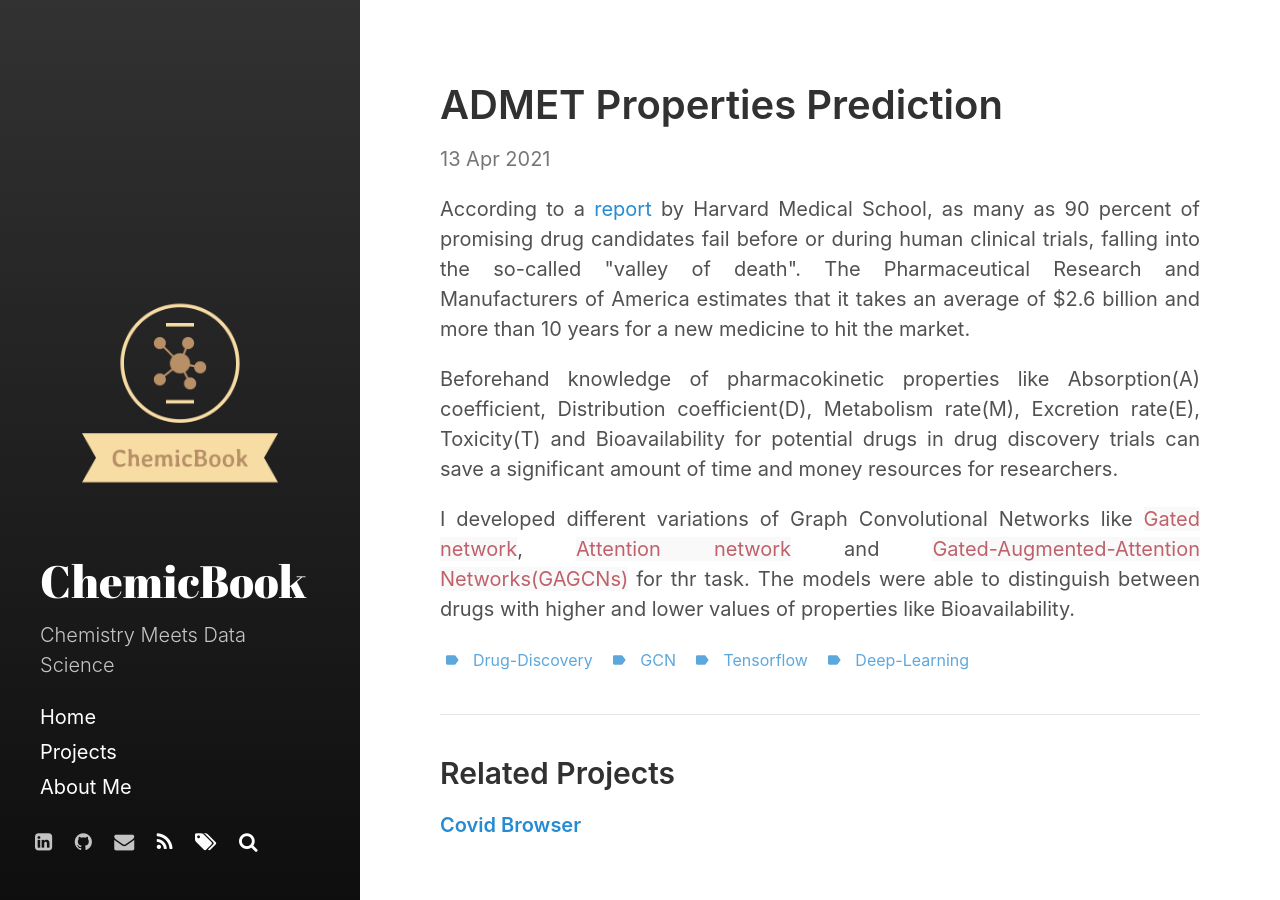
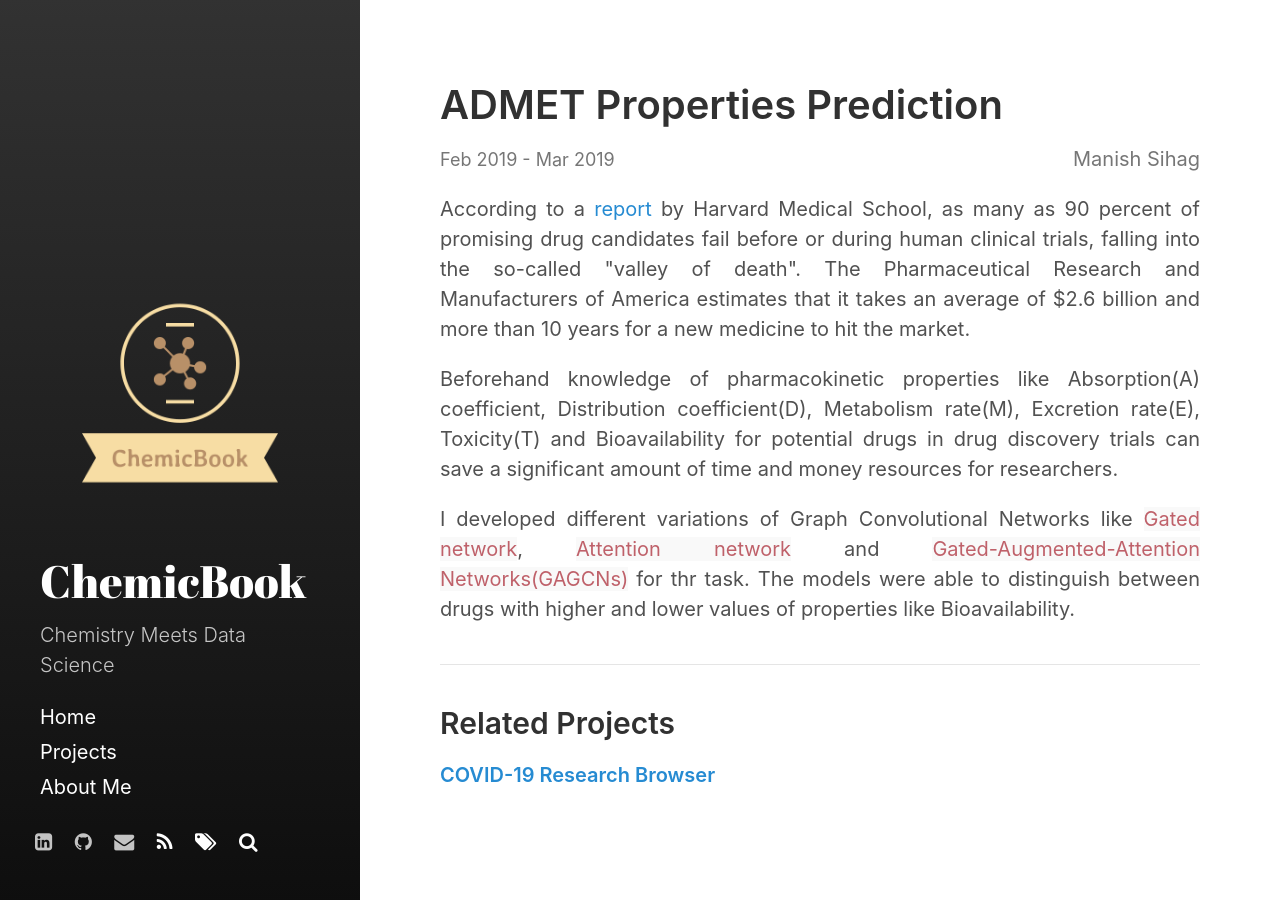
Before and after one commit to kmnis/kmnis.github.io, a Jekyll site: the page built from _projects/admet-prediction.md, in a window 1280 px wide and 900 px high. Built offline with Jekyll 4.4.1, drawn with Linux system fonts in a browser that asks for light colours; nearby versions of some CDN libraries; comment, search, counter and statistics services are not loaded.

Commit message:
Added author names and dates in projects

```diff
--- /dev/null
+++ b/_includes/project-meta.html
@@ -0,0 +1,30 @@
+<div class="post-meta">
+    <span class="post-date" style="font-size: 0.9rem;">{{ include.post.start_date | date: "%b %Y" }}{{ " - " }}{{ include.post.end_date | date: "%b %Y" }}</span>
+    <span class="post-author">{{ include.post.author }}</span>
+    <span class="post-categories">
+      {% for category in include.post.categories %}
+        &bull;
+
+        {% comment %}
+          Check if this category has a corresponding page before decide
+          to link to it. This is an O(n^2) operations so consider removing
+          it and linking for all categories (or no categories) if this
+          site has a lot of pages and/or a lot of categories.
+        {% endcomment %}
+        {% assign category_page = false %}
+        {% for node in site.pages %}
+          {% if node.category == category or node.title == category %}
+            {% assign category_page = node %}
+          {% endif %}
+        {% endfor %}
+
+        {% if category_page %}
+          <a href="{{ category_page.url | relative_url }}">
+            {{ category_page.title | default: category_page.category }}
+          </a>
+        {% else %}
+          {{ category }}
+        {% endif %}
+      {% endfor %}
+    </span>
+  </div>
--- a/_layouts/project.html
+++ b/_layouts/project.html
@@ -6,11 +6,11 @@ layout: default
   <h1 class="post-title">{{ page.title }}</h1>
 </header>
 <div class="content">
-  {% include post-meta.html post=page %}
-
+  {% include project-meta.html post=page %}
+  <!-- {% include post-tags.html post=page %} -->
+  <!-- <br/> -->
   <div class="post-body">
     {{ content }}
-    {% include post-tags.html post=page %}
   </div>
 
   {% include related_projects.html post=page %}
--- a/_projects/admet-prediction.md
+++ b/_projects/admet-prediction.md
@@ -3,17 +3,18 @@ layout: project
 title: ADMET Properties Prediction
 start_date: '2019-02-05'
 end_date: '2019-03-25'
-permalink: /projects/admet-properties-predictor
+permalink: /projects/admet-properties-prediction
 related_projects:
-    - Covid Browser
+    - COVID-19 Research Browser
 related_projects_url:
-    - covid-browser
+    - covid-19-research-browser
 tags:
     - drug-discovery
     - GCN
     - tensorflow
     - deep-learning
 project_sort_order: 4
+author: Manish Sihag
 ---
 
 <p style="text-align: justify">According to a <a href="https://hms.harvard.edu/news/galaxy-drug-candidates" target="_blank">report</a> by Harvard Medical School, as many as 90 percent of promising drug candidates fail before or during human clinical trials, falling into the so-called "valley of death". The Pharmaceutical Research and Manufacturers of America estimates that it takes an average of $2.6 billion and more than 10 years for a new medicine to hit the market.</p>
```
Also changed, not shown: _projects/covid-19-research-browser.md (renamed from _projects/covid-browser.md, +3 -2 lines), _projects/service-request-analysis.md (+1 -0 lines), _projects/suzuki-reaction-yield-predictor.md (renamed from _projects/reaction-yield-predictor.md, +3 -2 lines).
